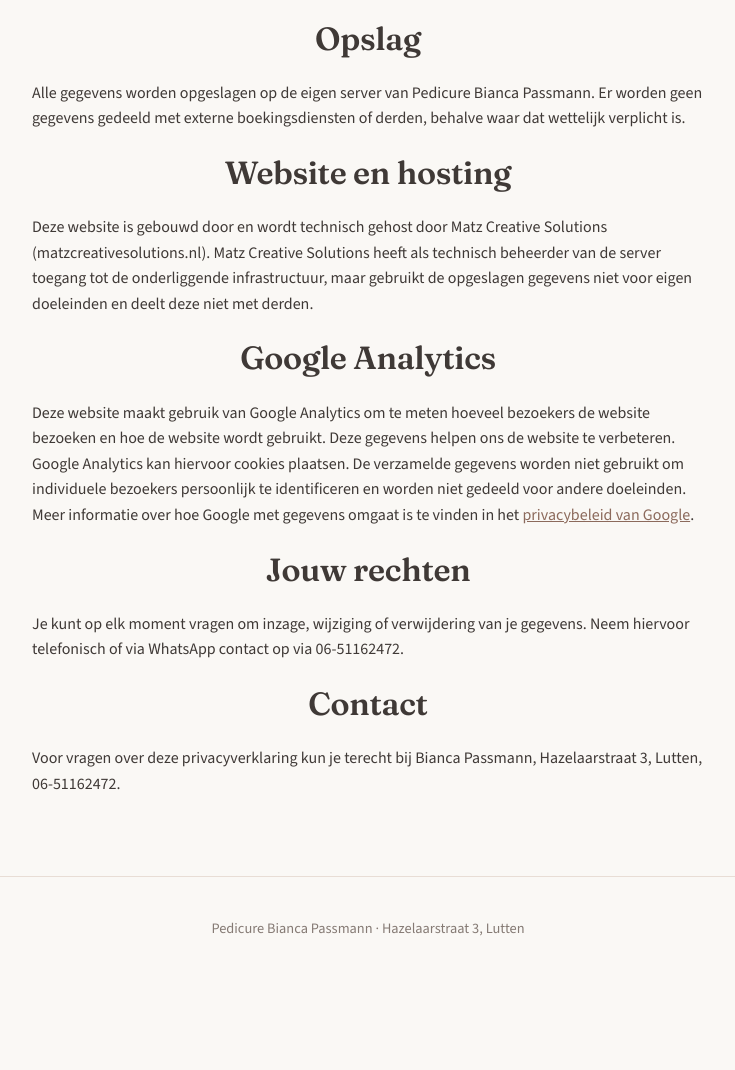
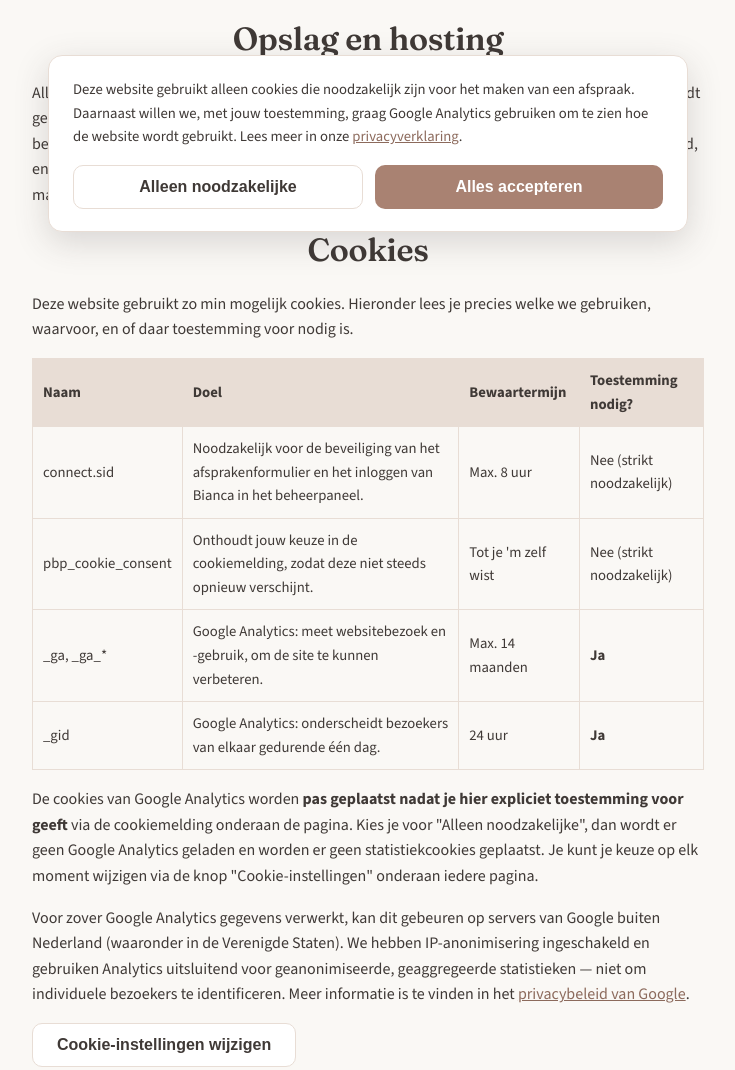
Before and after one commit to MatzSchutte/Pedicure, a website: page public/privacy.html in a window 1280 px wide. Shown: the part 552-1622 px from the top of the page, without its empty margins (272-1007 px from the left). Before the commit the page ends 1530 px from the top, so only its background shows below. Drawn offline with nearby package versions, Linux system fonts and the light colour scheme.

Commit message:
Correctie: server is van Matz Creative Solutions, niet van Bianca

```diff
--- a/public/css/style.css
+++ b/public/css/style.css
@@ -488,3 +488,46 @@ footer a { color: var(--primary-dark); }
 @media (prefers-reduced-motion: reduce) {
   * { animation: none !important; transition: none !important; scroll-behavior: auto !important; }
 }
+
+/* ---------- Cookiebanner ---------- */
+.cookie-banner {
+  position: fixed;
+  left: 16px; right: 16px; bottom: 16px;
+  max-width: 640px;
+  margin: 0 auto;
+  background: var(--white);
+  border: 1px solid var(--secondary);
+  border-radius: 14px;
+  box-shadow: 0 10px 34px rgba(63, 57, 54, 0.18);
+  padding: 22px 24px;
+  z-index: 1000;
+}
+.cookie-banner-inner p {
+  margin: 0 0 16px;
+  font-size: 0.92rem;
+  color: var(--text);
+}
+.cookie-banner-inner a { color: var(--primary-dark); }
+.cookie-banner-buttons {
+  display: flex;
+  gap: 12px;
+  flex-wrap: wrap;
+}
+.cookie-banner-buttons .btn { flex: 1; min-width: 160px; text-align: center; }
+
+.cookie-settings-link {
+  background: none;
+  border: none;
+  color: #857a74;
+  text-decoration: underline;
+  font-size: 0.85rem;
+  cursor: pointer;
+  padding: 0;
+  font-family: inherit;
+}
+.cookie-settings-link:hover { color: var(--primary-dark); }
+
+@media (max-width: 640px) {
+  .cookie-banner { left: 12px; right: 12px; bottom: 76px; padding: 18px 20px; }
+  .cookie-banner-buttons .btn { min-width: 0; }
+}
--- /dev/null
+++ b/public/js/cookie-consent.js
@@ -0,0 +1,83 @@
+(function () {
+  const STORAGE_KEY = 'pbp_cookie_consent'; // 'accepted' | 'rejected'
+  const GA_ID = 'G-51XPQP53L4';
+  let gaLoaded = false;
+
+  function getConsent() {
+    try { return localStorage.getItem(STORAGE_KEY); } catch (e) { return null; }
+  }
+  function setConsent(value) {
+    try { localStorage.setItem(STORAGE_KEY, value); } catch (e) { /* localStorage niet beschikbaar */ }
+  }
+
+  function loadAnalytics() {
+    if (gaLoaded) return;
+    gaLoaded = true;
+    const script = document.createElement('script');
+    script.async = true;
+    script.src = 'https://www.googletagmanager.com/gtag/js?id=' + GA_ID;
+    document.head.appendChild(script);
+
+    window.dataLayer = window.dataLayer || [];
+    function gtag() { window.dataLayer.push(arguments); }
+    window.gtag = gtag;
+    gtag('js', new Date());
+    // anonymize_ip: extra voorzorg, ook al anonimiseert Google IP's tegenwoordig standaard
+    gtag('config', GA_ID, { anonymize_ip: true });
+  }
+
+  function removeBanner() {
+    const el = document.getElementById('cookieBanner');
+    if (el) el.remove();
+  }
+
+  function showBanner() {
+    if (document.getElementById('cookieBanner')) return;
+
+    const banner = document.createElement('div');
+    banner.id = 'cookieBanner';
+    banner.className = 'cookie-banner';
+    banner.setAttribute('role', 'dialog');
+    banner.setAttribute('aria-label', 'Cookiemelding');
+    banner.innerHTML = `
+      <div class="cookie-banner-inner">
+        <p>Deze website gebruikt alleen cookies die noodzakelijk zijn voor het maken van een afspraak. Daarnaast willen we, met jouw toestemming, graag Google Analytics gebruiken om te zien hoe de website wordt gebruikt. Lees meer in onze <a href="${location.pathname.includes('privacy.html') ? '' : 'privacy.html'}#cookies">privacyverklaring</a>.</p>
+        <div class="cookie-banner-buttons">
+          <button type="button" id="cookieRejectBtn" class="btn btn-secondary">Alleen noodzakelijke</button>
+          <button type="button" id="cookieAcceptBtn" class="btn btn-primary">Alles accepteren</button>
+        </div>
+      </div>`;
+    document.body.appendChild(banner);
+
+    document.getElementById('cookieAcceptBtn').addEventListener('click', () => {
+      setConsent('accepted');
+      loadAnalytics();
+      removeBanner();
+    });
+    document.getElementById('cookieRejectBtn').addEventListener('click', () => {
+      setConsent('rejected');
+      removeBanner();
+    });
+  }
+
+  // Beschikbaar maken zodat de "Cookie-instellingen"-link in de footer de banner opnieuw kan tonen
+  window.openCookieSettings = function () {
+    showBanner();
+  };
+
+  function init() {
+    const consent = getConsent();
+    if (consent === 'accepted') {
+      loadAnalytics();
+    } else if (consent !== 'rejected') {
+      showBanner();
+    }
+    // bij 'rejected' doen we niets: geen Analytics, geen banner
+  }
+
+  if (document.readyState === 'loading') {
+    document.addEventListener('DOMContentLoaded', init);
+  } else {
+    init();
+  }
+})();
--- a/public/privacy.html
+++ b/public/privacy.html
@@ -4,15 +4,6 @@
 <meta charset="UTF-8">
 <meta name="viewport" content="width=device-width, initial-scale=1.0">
 <title>Privacyverklaring | Pedicure Bianca Passmann</title>
-<!-- Google tag (gtag.js) -->
-<script async src="https://www.googletagmanager.com/gtag/js?id=G-51XPQP53L4"></script>
-<script>
-  window.dataLayer = window.dataLayer || [];
-  function gtag(){dataLayer.push(arguments);}
-  gtag('js', new Date());
-
-  gtag('config', 'G-51XPQP53L4');
-</script>
 <link href="https://fonts.googleapis.com/css2?family=Fraunces:wght@500;600;700&family=Source+Sans+3:wght@400;600;700&display=swap" rel="stylesheet">
 <link rel="stylesheet" href="css/style.css">
 </head>
@@ -33,14 +24,54 @@
   <h2>Bewaartermijn</h2>
   <p>Gegevens worden niet langer bewaard dan noodzakelijk is voor de afhandeling van je afspraak en eventuele wettelijke bewaarplichten.</p>
 
-  <h2>Opslag</h2>
-  <p>Alle gegevens worden opgeslagen op de eigen server van Pedicure Bianca Passmann. Er worden geen gegevens gedeeld met externe boekingsdiensten of derden, behalve waar dat wettelijk verplicht is.</p>
+  <h2>Opslag en hosting</h2>
+  <p>Alle gegevens worden opgeslagen in een database op de server waarop deze website draait. Er wordt geen gebruik gemaakt van een externe boekingsdienst. Deze server is eigendom van en wordt beheerd door Matz Creative Solutions (matzcreativesolutions.nl), die de website ook heeft gebouwd, en staat in Nederland. Matz Creative Solutions heeft als technisch beheerder toegang tot de server, maar gebruikt de opgeslagen gegevens niet voor eigen doeleinden en deelt deze niet met derden.</p>
 
-  <h2>Website en hosting</h2>
-  <p>Deze website is gebouwd door en wordt technisch gehost door Matz Creative Solutions (matzcreativesolutions.nl). Matz Creative Solutions heeft als technisch beheerder van de server toegang tot de onderliggende infrastructuur, maar gebruikt de opgeslagen gegevens niet voor eigen doeleinden en deelt deze niet met derden.</p>
+  <h2 id="cookies">Cookies</h2>
+  <p>Deze website gebruikt zo min mogelijk cookies. Hieronder lees je precies welke we gebruiken, waarvoor, en of daar toestemming voor nodig is.</p>
 
-  <h2>Google Analytics</h2>
-  <p>Deze website maakt gebruik van Google Analytics om te meten hoeveel bezoekers de website bezoeken en hoe de website wordt gebruikt. Deze gegevens helpen ons de website te verbeteren. Google Analytics kan hiervoor cookies plaatsen. De verzamelde gegevens worden niet gebruikt om individuele bezoekers persoonlijk te identificeren en worden niet gedeeld voor andere doeleinden. Meer informatie over hoe Google met gegevens omgaat is te vinden in het <a href="https://policies.google.com/privacy" target="_blank" rel="noopener">privacybeleid van Google</a>.</p>
+  <table style="width:100%;border-collapse:collapse;margin:16px 0;font-size:0.92rem;">
+    <thead>
+      <tr style="background:var(--secondary);">
+        <th style="text-align:left;padding:10px;border:1px solid var(--secondary);">Naam</th>
+        <th style="text-align:left;padding:10px;border:1px solid var(--secondary);">Doel</th>
+        <th style="text-align:left;padding:10px;border:1px solid var(--secondary);">Bewaartermijn</th>
+        <th style="text-align:left;padding:10px;border:1px solid var(--secondary);">Toestemming nodig?</th>
+      </tr>
+    </thead>
+    <tbody>
+      <tr>
+        <td style="padding:10px;border:1px solid var(--secondary);">connect.sid</td>
+        <td style="padding:10px;border:1px solid var(--secondary);">Noodzakelijk voor de beveiliging van het afsprakenformulier en het inloggen van Bianca in het beheerpaneel.</td>
+        <td style="padding:10px;border:1px solid var(--secondary);">Max. 8 uur</td>
+        <td style="padding:10px;border:1px solid var(--secondary);">Nee (strikt noodzakelijk)</td>
+      </tr>
+      <tr>
+        <td style="padding:10px;border:1px solid var(--secondary);">pbp_cookie_consent</td>
+        <td style="padding:10px;border:1px solid var(--secondary);">Onthoudt jouw keuze in de cookiemelding, zodat deze niet steeds opnieuw verschijnt.</td>
+        <td style="padding:10px;border:1px solid var(--secondary);">Tot je 'm zelf wist</td>
+        <td style="padding:10px;border:1px solid var(--secondary);">Nee (strikt noodzakelijk)</td>
+      </tr>
+      <tr>
+        <td style="padding:10px;border:1px solid var(--secondary);">_ga, _ga_*</td>
+        <td style="padding:10px;border:1px solid var(--secondary);">Google Analytics: meet websitebezoek en -gebruik, om de site te kunnen verbeteren.</td>
+        <td style="padding:10px;border:1px solid var(--secondary);">Max. 14 maanden</td>
+        <td style="padding:10px;border:1px solid var(--secondary);"><strong>Ja</strong></td>
+      </tr>
+      <tr>
+        <td style="padding:10px;border:1px solid var(--secondary);">_gid</td>
+        <td style="padding:10px;border:1px solid var(--secondary);">Google Analytics: onderscheidt bezoekers van elkaar gedurende één dag.</td>
+        <td style="padding:10px;border:1px solid var(--secondary);">24 uur</td>
+        <td style="padding:10px;border:1px solid var(--secondary);"><strong>Ja</strong></td>
+      </tr>
+    </tbody>
+  </table>
+
+  <p>De cookies van Google Analytics worden <strong>pas geplaatst nadat je hier expliciet toestemming voor geeft</strong> via de cookiemelding onderaan de pagina. Kies je voor "Alleen noodzakelijke", dan wordt er geen Google Analytics geladen en worden er geen statistiekcookies geplaatst. Je kunt je keuze op elk moment wijzigen via de knop "Cookie-instellingen" onderaan iedere pagina.</p>
+
+  <p>Voor zover Google Analytics gegevens verwerkt, kan dit gebeuren op servers van Google buiten Nederland (waaronder in de Verenigde Staten). We hebben IP-anonimisering ingeschakeld en gebruiken Analytics uitsluitend voor geanonimiseerde, geaggregeerde statistieken — niet om individuele bezoekers te identificeren. Meer informatie is te vinden in het <a href="https://policies.google.com/privacy" target="_blank" rel="noopener">privacybeleid van Google</a>.</p>
+
+  <button type="button" class="btn btn-secondary" onclick="window.openCookieSettings()">Cookie-instellingen wijzigen</button>
 
   <h2>Jouw rechten</h2>
   <p>Je kunt op elk moment vragen om inzage, wijziging of verwijdering van je gegevens. Neem hiervoor telefonisch of via WhatsApp contact op via 06-51162472.</p>
@@ -51,5 +82,6 @@
 <footer>
   <p>Pedicure Bianca Passmann &middot; Hazelaarstraat 3, Lutten</p>
 </footer>
+<script src="js/cookie-consent.js"></script>
 </body>
 </html>
--- a/server/index.js
+++ b/server/index.js
@@ -21,7 +21,7 @@ app.use(helmet({
     directives: {
       defaultSrc: ["'self'"],
       styleSrc: ["'self'", "'unsafe-inline'"],
-      scriptSrc: ["'self'", "'unsafe-inline'", "https://www.googletagmanager.com"],
+      scriptSrc: ["'self'", "https://www.googletagmanager.com"],
       imgSrc: ["'self'", "data:", "https://www.google-analytics.com"],
       connectSrc: ["'self'", "https://www.google-analytics.com", "https://www.googletagmanager.com"]
     }
```
Also changed, not shown: public/index.html (+2 -10 lines).
